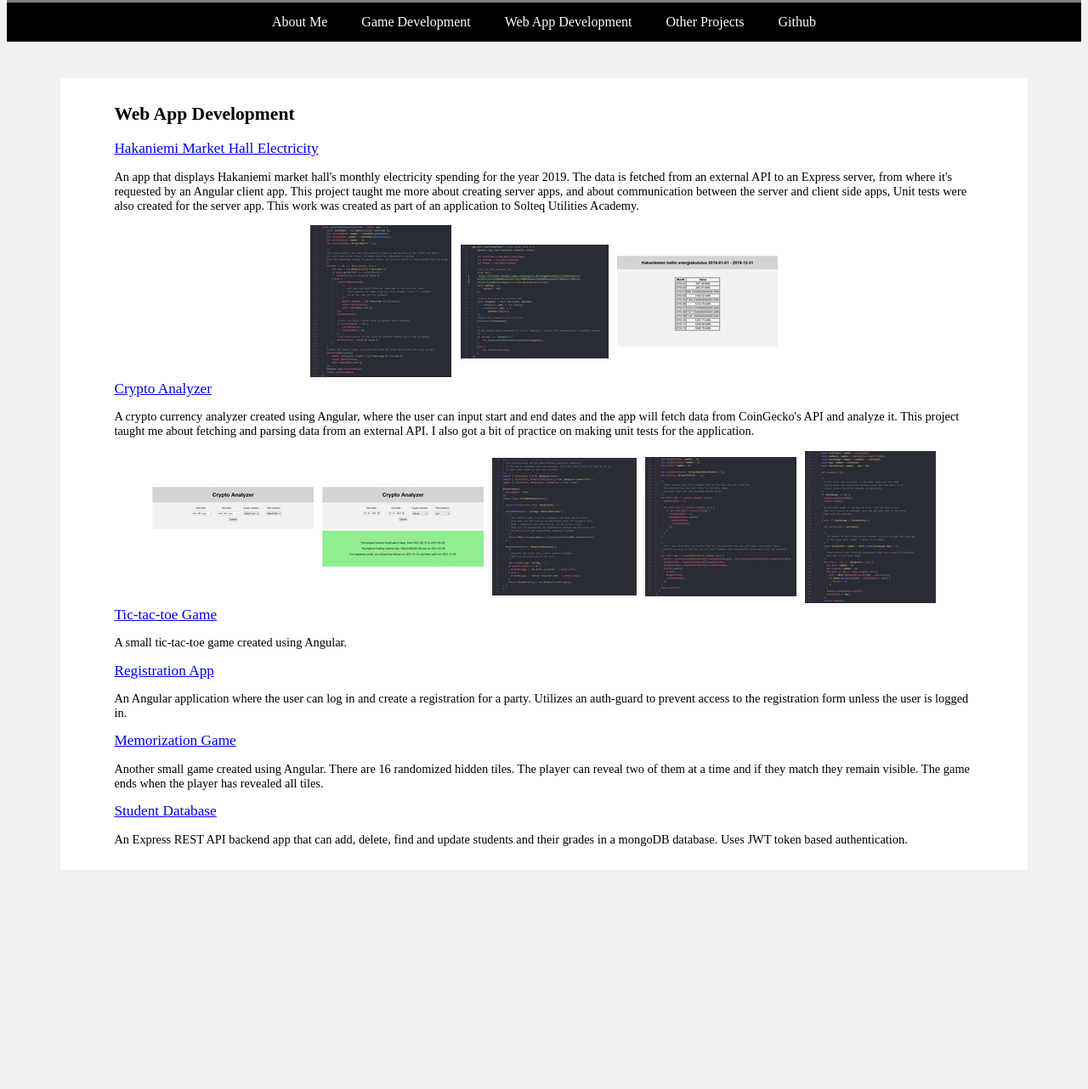
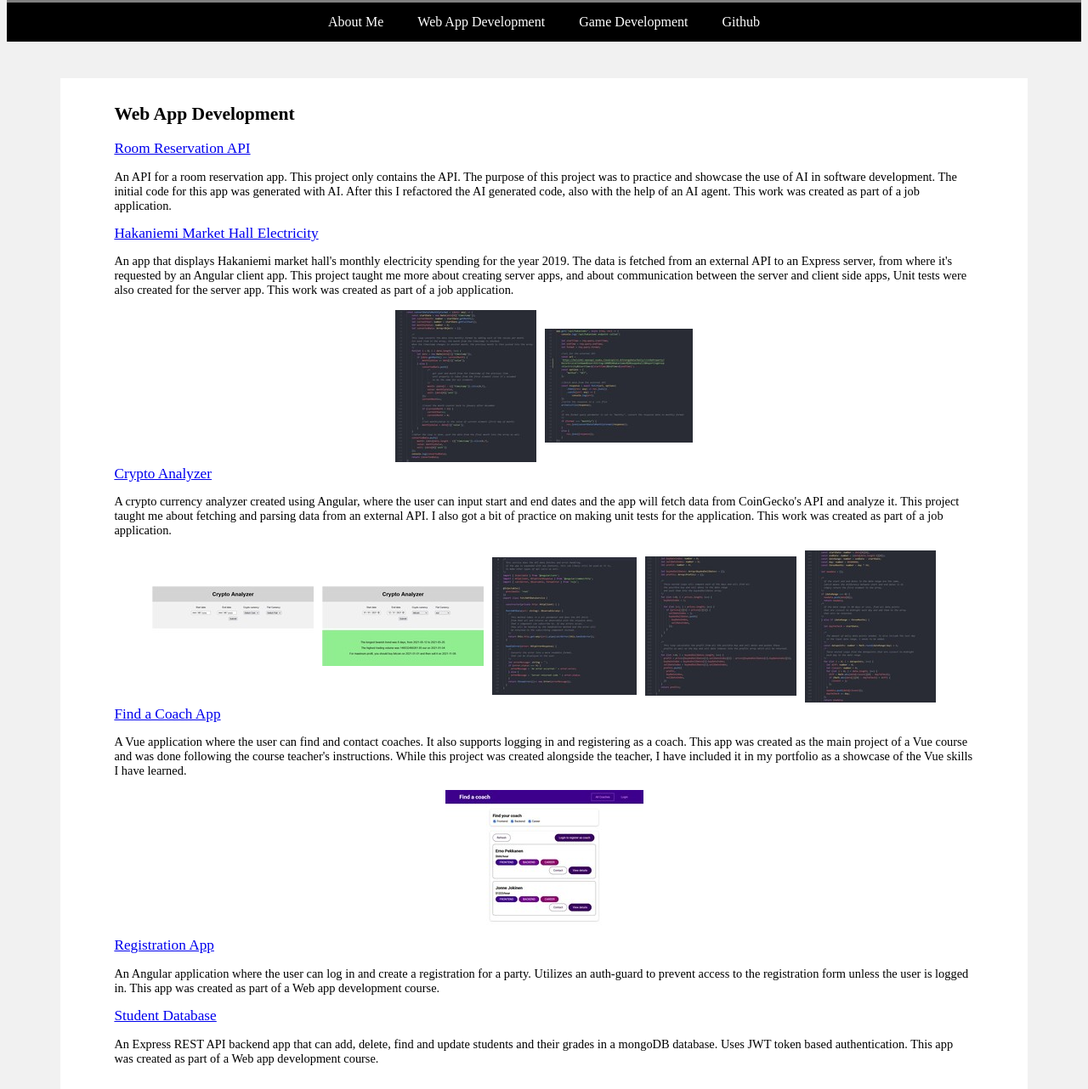
Before and after one commit to JuAlHalon/portfolio, a plain HTML site: page web.html in a window 1280 px wide. Shown: the part 200-1482 px from the top of the page at 85% size. Before the commit the page ends 1232 px from the top, so only its background shows below. Drawn offline with Linux system fonts and the light colour scheme.

Commit message:
add projects to web app development, remove links to empty other.html

```diff
--- a/web.html
+++ b/web.html
@@ -16,26 +16,31 @@
             </div>
             <div class="navbar">
                 <a href="index.html">About Me</a>
+                <a href="#.html">Web App Development</a>
                 <a href="games.html">Game Development</a>
-                <a href="#.html">Web App Development</a>
-                <a href="other.html">Other Projects</a>
                 <a href="https://github.com/JuAlHalon/"target="_blank" rel="noopener noreferrer">Github</a>
             </div>
             <div class ="content">
                 <h2>Web App Development</h2>
+                <a href="https://github.com/JuAlHalon/room-reservation" target="_blank" rel="noopener noreferrer" class="projectLink">Room Reservation API</a>
+                <p>
+                    An API for a room reservation app. This project only contains the API. The purpose of this project was to practice and showcase the use of AI in software development.
+                    The initial code for this app was generated with AI. After this I refactored the AI generated code, also with the help of an AI agent.
+                    This work was created as part of a job application.
+                </p>
                 <a href="https://github.com/JuAlHalon/hakaniemi"target="_blank" rel="noopener noreferrer" class="projectLink">Hakaniemi Market Hall Electricity</a>
                 <p>An app that displays Hakaniemi market hall's monthly electricity spending for the year 2019. The data is fetched from an external API to an Express server,
                     from where it's requested by an Angular client app. This project taught me more about creating server apps, and about communication between the server
-                    and client side apps, Unit tests were also created for the server app. This work was created as part of an application to Solteq Utilities Academy.
+                    and client side apps, Unit tests were also created for the server app. This work was created as part of a job application.
                 </p>
                 <div class="screens">
                     <a href="img/hakaniemi1.jpg" data-lightbox="screens" data-title="hakaniemi screenshot 1" class="thumbnail"><img src="img/hakaniemi1_thumb.jpg" alt="hakaniemi_screenshot1"></a>
                     <a href="img/hakaniemi2.jpg" data-lightbox="screens" data-title="hakaniemi screenshot 2" class="thumbnail"><img src="img/hakaniemi2_thumb.jpg" alt="hakaniemi_screenshot2"></a>
-                    <a href="img/hakaniemi3.jpg" data-lightbox="screens" data-title="hakaniemi screenshot 3" class="thumbnail"><img src="img/hakaniemi3_thumb.jpg" alt="hakaniemi_screenshot3"></a>
                 </div>
                 <a href="https://github.com/JuAlHalon/scroogecrypto"target="_blank" rel="noopener noreferrer" class="projectLink">Crypto Analyzer</a>
                 <p>A crypto currency analyzer created using Angular, where the user can input start and end dates and the app will fetch data from CoinGecko's API and analyze it.
                     This project taught me about fetching and parsing data from an external API. I also got a bit of practice on making unit tests for the application.
+                    This work was created as part of a job application.
                 </p>
                 <div class="screens">
                     <a href="img/scrooge1.jpg" data-lightbox="screens" data-title="ScroogeCrypto screenshot 1" class="thumbnail"><img src="img/scrooge1thumb.jpg" alt="scrooge_screenshot1"></a>
@@ -44,18 +49,23 @@
                     <a href="img/scrooge4.jpg" data-lightbox="screens" data-title="ScroogeCrypto screenshot 4" class="thumbnail"><img src="img/scrooge4thumb.jpg" alt="scrooge_screenshot4"></a>
                     <a href="img/scrooge5.jpg" data-lightbox="screens" data-title="ScroogeCrypto screenshot 5" class="thumbnail"><img src="img/scrooge5thumb.jpg" alt="scrooge_screenshot5"></a>
                 </div>
-                <a href="https://github.com/JuAlHalon/ang-ristinolla"target="_blank" rel="noopener noreferrer" class="projectLink">Tic-tac-toe Game</a>
-                <p>A small tic-tac-toe game created using Angular.</p>
+                <a href="https://github.com/JuAlHalon/vue-coachapp"target="_blank" rel="noopener noreferrer" class="projectLink">Find a Coach App</a>
+                <p>A Vue application where the user can find and contact coaches. It also supports logging in and registering as a coach.
+                    This app was created as the main project of a Vue course and was done following the course teacher's instructions.
+                    While this project was created alongside the teacher, I have included it in my portfolio as a showcase of the Vue skills I have learned.
+                </p>
+                <div class="screens">
+                    <a href="img/vuecoach1.jpg" data-lightbox="screens" data-title="vuecoach screenshot 1" class="thumbnail"><img src="img/vuecoach1thumb.jpg" alt="vuecoach_screenshot1"></a>
+                </div>
                 <a href="https://github.com/JuAlHalon/ang-ilmosovellus"target="_blank" rel="noopener noreferrer" class="projectLink">Registration App</a>
                 <p>An Angular application where the user can log in and create a registration for a party.
                     Utilizes an auth-guard to prevent access to the registration form unless the user is logged in.
+                    This app was created as part of a Web app development course.
                 </p>
-                <a href="https://github.com/JuAlHalon/ang-muistipeli"target="_blank" rel="noopener noreferrer" class="projectLink">Memorization Game</a>
-                <p>Another small game created using Angular. There are 16 randomized hidden tiles.
-                    The player can reveal two of them at a time and if they match they remain visible. The game ends when the player has revealed all tiles.</p>
                 <a href="https://github.com/JuAlHalon/restapiexpress"target="_blank" rel="noopener noreferrer" class="projectLink">Student Database</a>
                 <p>An Express REST API backend app that can add, delete, find and update students and their grades in a mongoDB database.
-                    Uses JWT token based authentication. </p>
+                    Uses JWT token based authentication. This app was created as part of a Web app development course.
+                </p>
             </div>
         </div>
         <script src="lightbox2-master/dist/js/lightbox-plus-jquery.js"></script>
```
Also changed, not shown: games.html (+1 -2 lines), index.html (+1 -2 lines), other.html (+1 -2 lines), img/vuecoach1.jpg (added), img/vuecoach1thumb.jpg (added).
